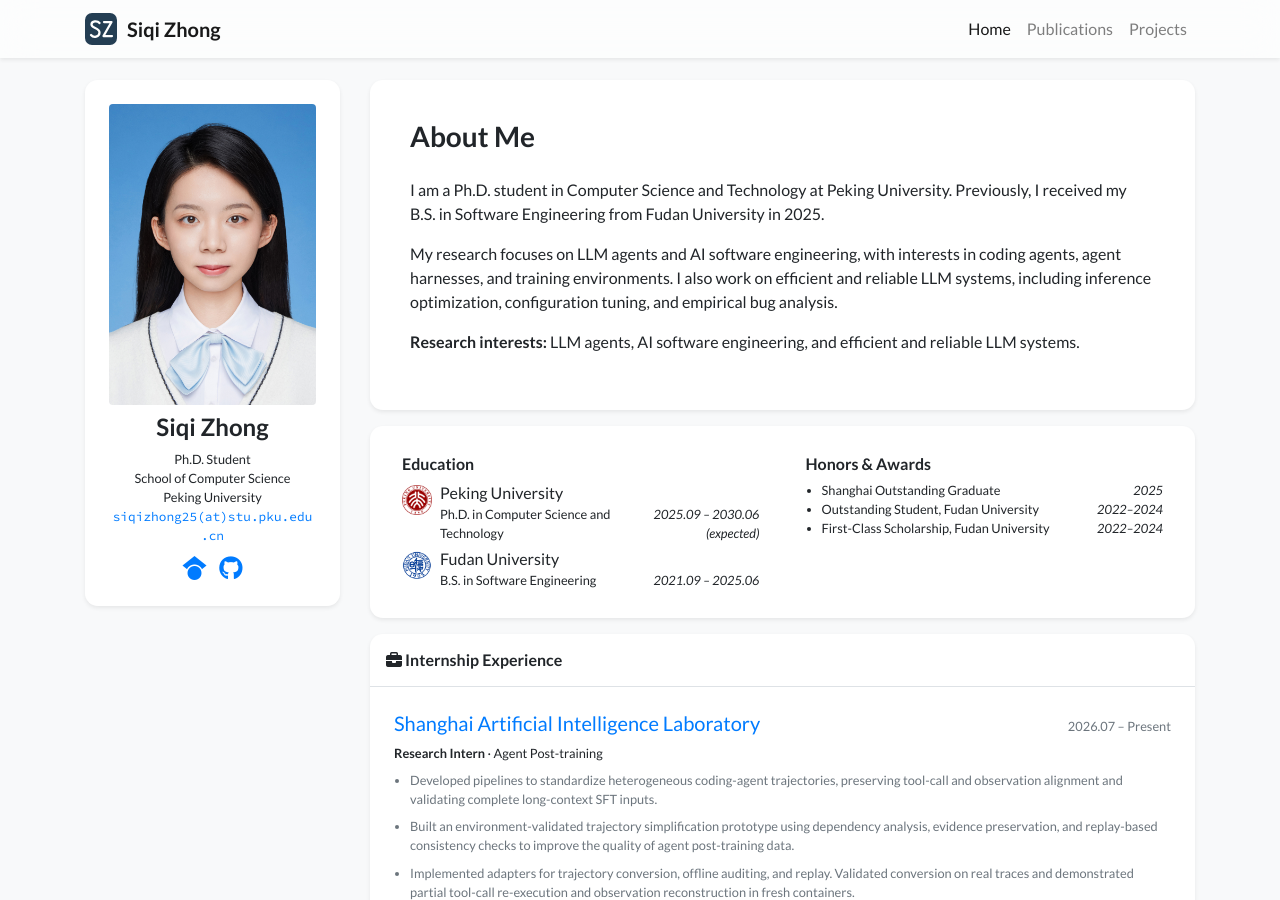
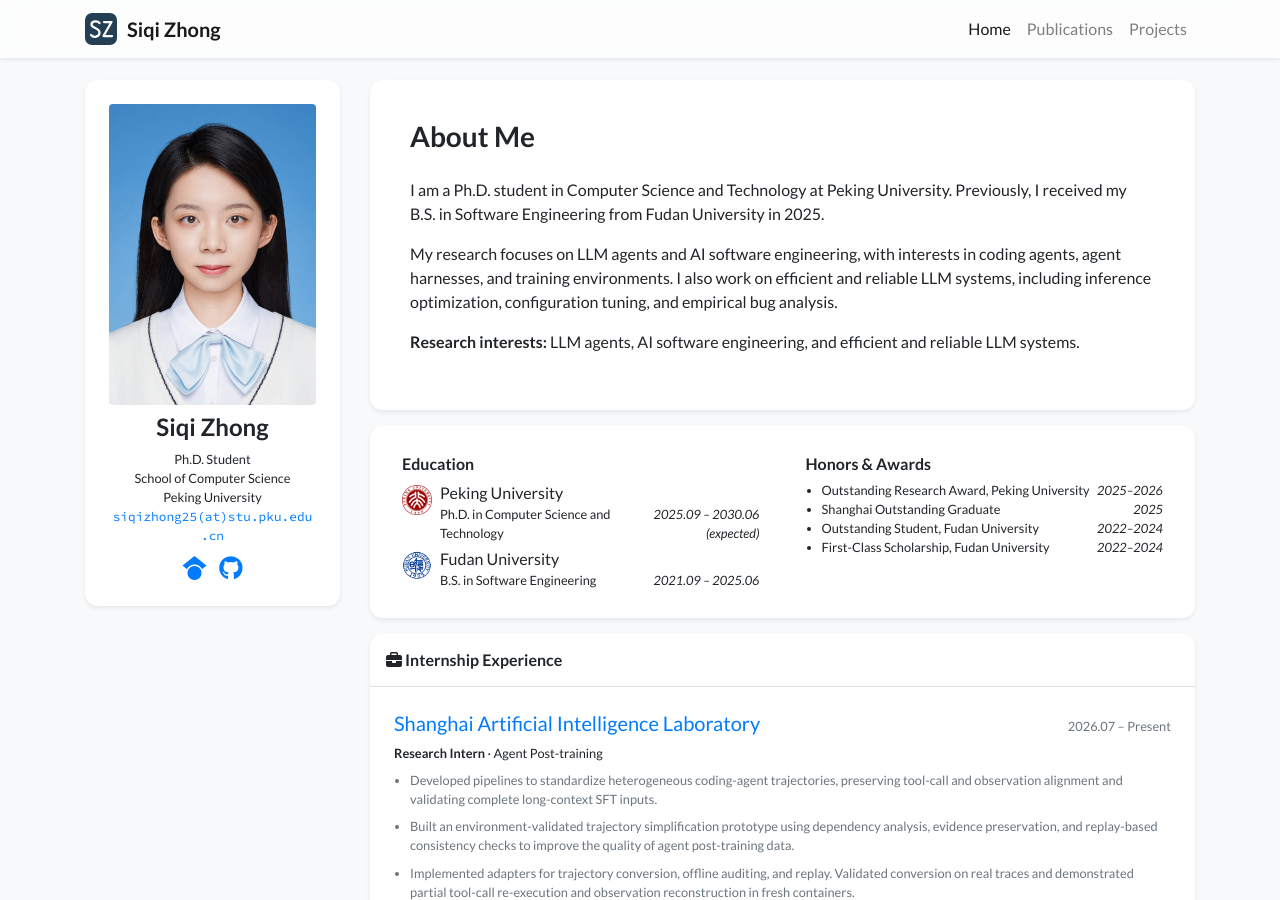
Before and after one commit to zsq0216/zsq0216.github.io, a Jekyll site: the page built from index.html, in a window 1280 px wide and 900 px high. Built offline with Jekyll 4.4.1, drawn with Linux system fonts in a browser that asks for light colours; nearby versions of some CDN libraries; a style sheet for code colours, icons or effects is not loaded.

Commit message:
Add Peking University Outstanding Research Award for 2025–2026

```diff
--- a/_data/profile.yml
+++ b/_data/profile.yml
@@ -21,6 +21,8 @@ education:
   date: 2021.09 – 2025.06
   logo: /assets/images/badges/Fudan_blue.png
 awards:
+- name: Outstanding Research Award, Peking University
+  date: '2025–2026'
 - name: Shanghai Outstanding Graduate
   date: '2025'
 - name: Outstanding Student, Fudan University
```
